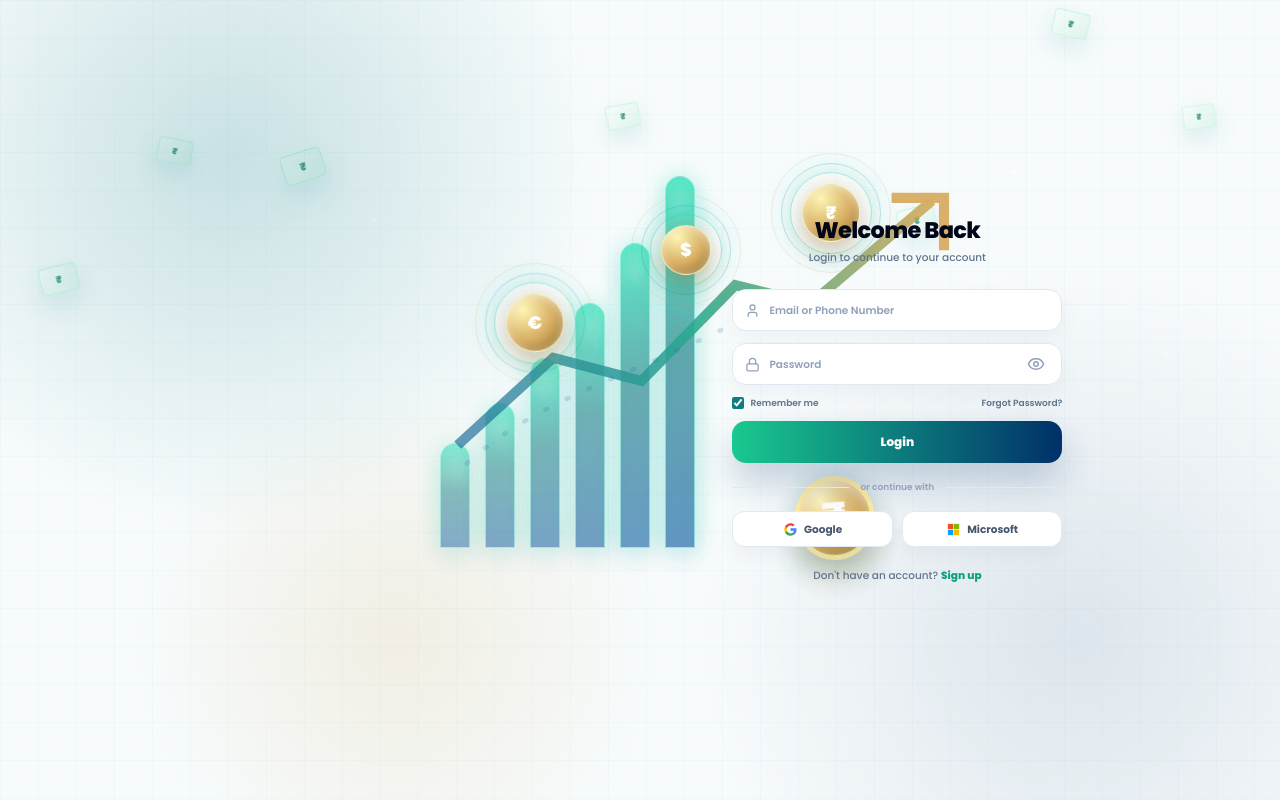
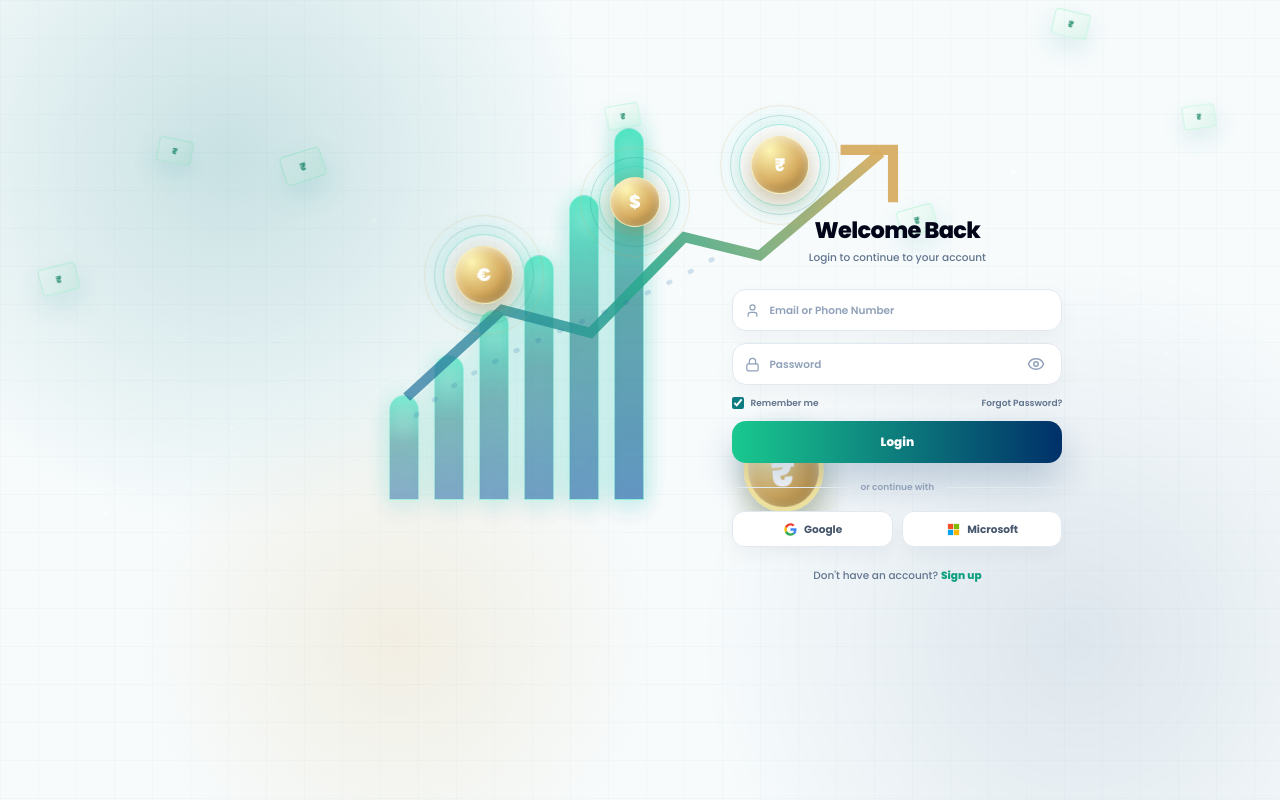
Before and after one commit to yasfath/Cashnova, a React (Vite) app in the folder cashnova-frontend/: page /auth in a window 1280 px wide. Built offline with nearby package versions, Linux system fonts and the light colour scheme; no server answers.

Commit message:
Reposition auth chart visual

```diff
--- a/cashnova-frontend/src/index.css
+++ b/cashnova-frontend/src/index.css
@@ -336,8 +336,8 @@ img {
   }
 
   .auth-visual {
-    left: clamp(14rem, 24vw, 31rem);
-    bottom: clamp(9rem, 22vh, 14rem);
+    left: clamp(10rem, 20vw, 27rem);
+    bottom: clamp(12rem, 28vh, 18rem);
     width: clamp(560px, 38vw, 720px);
     height: clamp(460px, 52vh, 590px);
     transform: translateX(0);
@@ -351,7 +351,7 @@ img {
   }
 
   .auth-visual {
-    left: clamp(15rem, 25vw, 31rem);
+    left: clamp(11rem, 21vw, 27rem);
   }
 }
 
@@ -385,7 +385,7 @@ img {
   }
 
   .auth-visual {
-    bottom: 4rem;
+    bottom: 6rem;
     transform: scale(0.86);
   }
 }
@@ -396,7 +396,7 @@ img {
   }
 
   .auth-visual {
-    left: clamp(18rem, 27vw, 33rem);
+    left: clamp(14rem, 23vw, 30rem);
   }
 }
 
```
